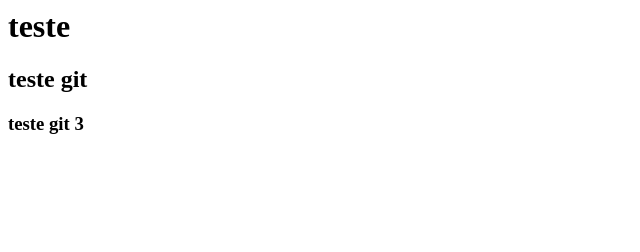
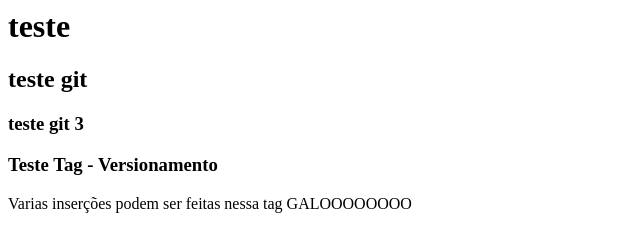
Before and after one commit to henriquetecinfo/meu_projeto_versionado, a plain HTML site: page index.html in a window 1280 px wide. Shown: the whole page, without its empty margins (0-640 px from the left). Drawn offline with Linux system fonts and the light colour scheme.

Commit message:
commit pos tag

```diff
--- a/index.html
+++ b/index.html
@@ -2,4 +2,7 @@
 <h1>teste</h1>
 <h2>teste git</h2>
 <h3>teste git 3</h3>
+<h3>Teste Tag - Versionamento</h3>
+Varias inserções podem ser feitas nessa tag
+GALOOOOOOOO
 </html>
```
